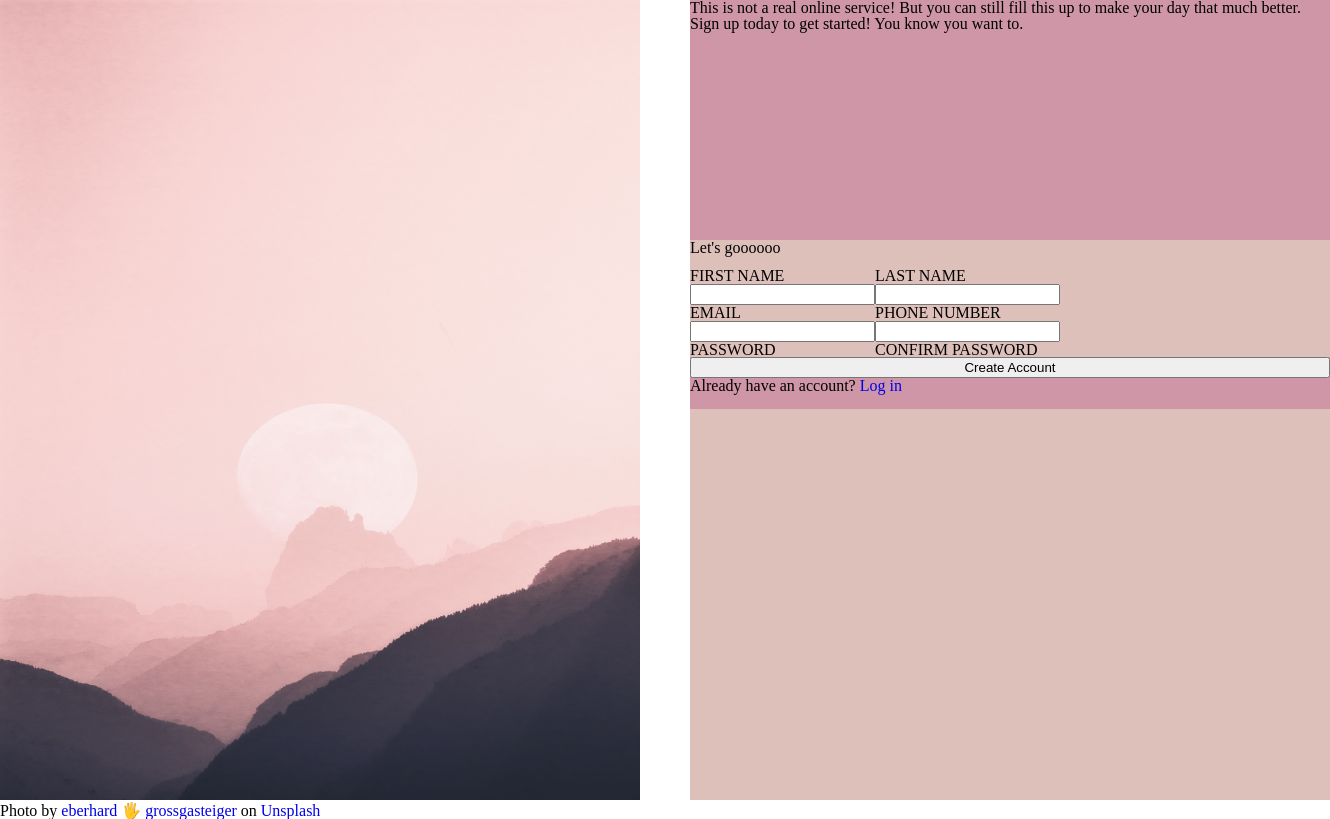
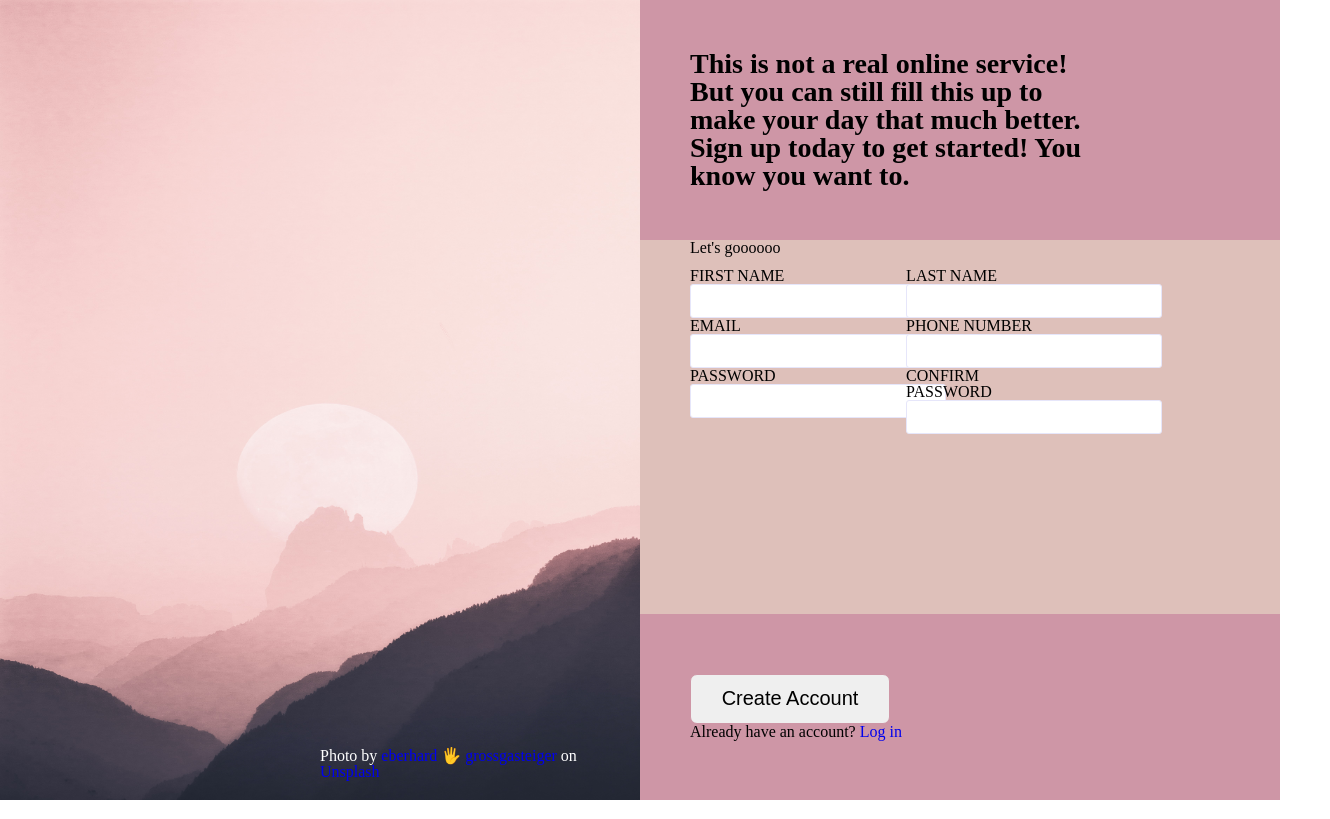
Before and after one commit to autom101/sign-up-form-project, a plain HTML site: page index.html in a window 1280 px wide. Shown: the whole page, 1330 px wide, since content can reach past the window. Drawn offline with Linux system fonts and the light colour scheme.

Commit message:
Add more styling

```diff
--- a/css/styles.css
+++ b/css/styles.css
@@ -9,6 +9,7 @@
 body {
   height: 100vh;
   display: flex;
+  overflow: hidden;
 }
 
 figure {
@@ -22,52 +23,97 @@ img {
   width: 100%;
 }
 
+figcaption {
+  color: white;
+  position: absolute;
+  bottom: 20px;
+  left: 50%;
+}
+
 .form-side {
   height: 100%;
   width: 50vw;
-  padding-left: 50px;
 }
 
 .form-side,
+header,
 main,
 form,
 .form-top,
-.form-bottom {
+.form-bottom,
+.form-row-left,
+.form-row-right {
   display: flex;
   flex-direction: column;
 }
 
 header {
   height: 30%;
-  width: 50vw;
   background-color: #ce96a6;
+  padding-left: 50px;
+  justify-content: center;
+}
+
+.header-text {
+  font-weight: bold;
+  font-size: 28px;
+  text-align: start;
+
+  width: 70%;
 }
 
 main {
   height: 70%;
-  width: 50vw;
+  width: 100%;
   background-color: #dec0ba;
 }
 
 main > h2 {
   height: 5%;
+  padding-left: 50px;
+}
+
+form {
+  height: 95%;
+  width: 100%;
 }
 
 .form-top {
-  height: 60%;
+  height: 65%;
+  width: 70%;
+  padding-left: 50px;
 }
 
 .form-bottom {
   height: 35%;
   background-color: #ce96a6;
+  padding-left: 50px;
+  justify-content: center;
 }
 
 .form-row {
+  width: 70%;
   display: flex;
+  gap: 75px;
 }
 
 .form-row-left,
 .form-row-right {
-  display: flex;
-  flex-direction: column;
+  width: 45%;
 }
+
+input {
+  width: 250px;
+  height: 30px;
+
+  border: 1px solid lavender;
+  border-radius: 3px;
+}
+
+button {
+  font-size: 20px;
+  width: 200px;
+  height: 50px;
+  border: 1px solid #ce96a6;
+  border-radius: 7px;
+}
```
